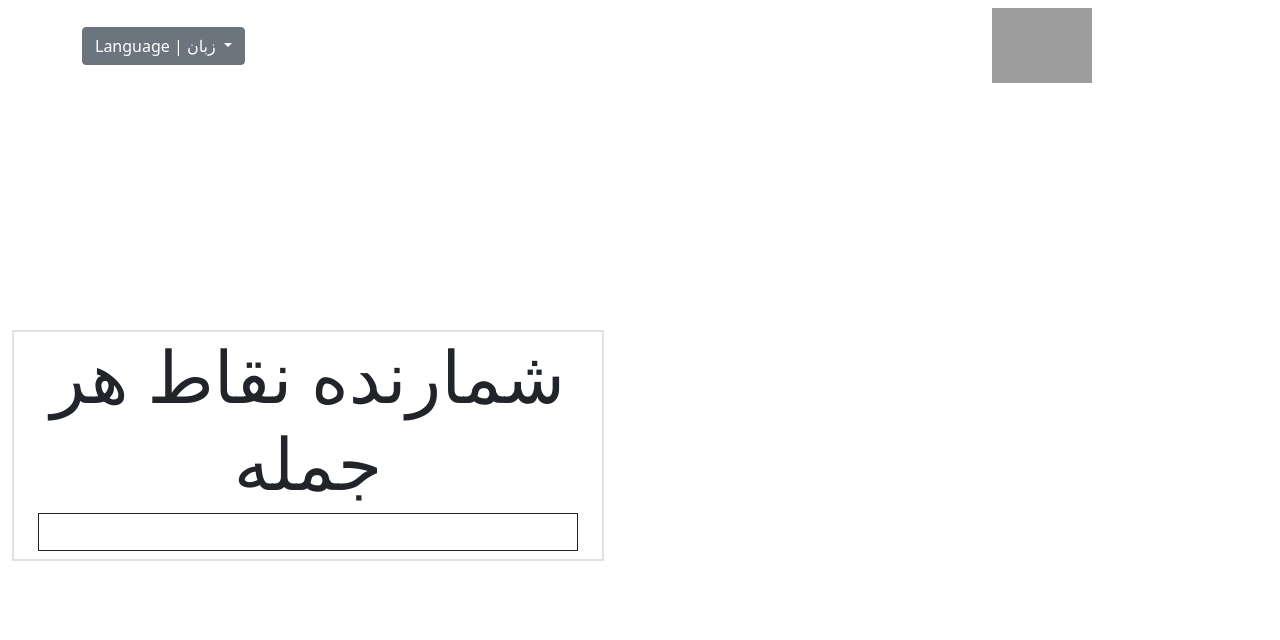
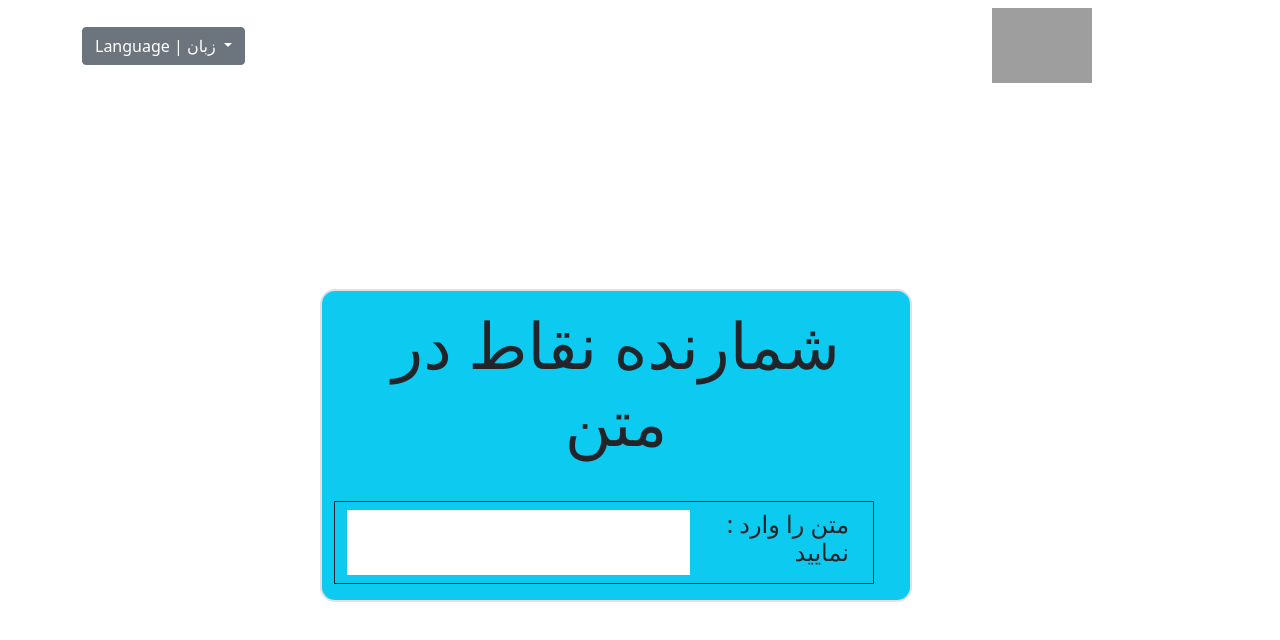
Before and after one commit to Sina-Ebadollahi/DotCounterFA, a Vue app: page / in a window 1280 px wide. Shown: the top 640 px of the page. Built offline with nearby package versions, Linux system fonts and the light colour scheme; grey boxes are pictures that could not be loaded.

Commit message:
fixing some style issues and upgrading texts to be reactive as language changes

```diff
--- a/src/App.vue
+++ b/src/App.vue
@@ -1,6 +1,4 @@
 <template>
-  <!-- <img alt="Vue logo" src="./assets/logo.png"> -->
-  <!-- <HelloWorld msg="Welcome to Your Vue.js App"/> -->
   <section :class="bg">
     <Navbar :appTheme="theme" :themeChanger="themeChanger" :changeLang="changeLang" />
   <CardComp :appTheme="theme" :lang="lang"  />
@@ -14,7 +12,7 @@ export default {
   data(){
     return{
       theme:'Light',
-      bg: "container-fluid  row min-vh-100 bg-white",
+      bg: "container-fluid justify-content-center  row min-vh-100 bg-white",
       lang: "Fa"
     }
   },
@@ -30,10 +28,10 @@ export default {
       },
       checkBackground(){
         if(this.theme == "Dark"){
-        this.bg = "container-fluid  row min-vh-100 bg-dark"
+        this.bg = "container-fluid justify-content-center  row min-vh-100 bg-dark"
       }
       else if(this.theme == "Light"){
-        this.bg = "container-fluid row min-vh-100 bg-white"
+        this.bg = "container-fluid justify-content-center row min-vh-100 bg-white"
       }
 
       },
--- a/src/components/Card-comp.vue
+++ b/src/components/Card-comp.vue
@@ -1,12 +1,13 @@
 <template>
-    <div class="col-6  align-items-center">
-        <div class="container-fluid row border border-2">
-            <div class="container">
-                <h1 class="display-2 text-center">{{ headerData }}</h1>
+    <div class="col-sm-6 justify-content-center  align-items-center">
+        <div class="container-fluid row border border-2 bg-info" style="border-radius: 15px;">
+            <div class="container my-3">
+                <h1 :class="'display-3 text-center ' + textColor">{{ headerData }}</h1>
             </div>
-            <h1 class="display-6 text-center fw-bold " v-if="dotsCount != 0">{{ dotsCount }} : تعداد نقاط </h1>
-        <div class="container border border-dark fw-bold h3">
-            <input class=" w-100 border-0 text-end" @input="changeInpVal"  type="text" name="" id="" >
+            <h1 :class="'display-6 text-center fw-bold '  + textColor " v-if="dotsCount != 0">{{ dotsCount }}{{ dotInfo }}</h1>
+        <div class="container border border-dark row fw-bold h3 my-3 py-2    ">
+            <input class="border-0 col-sm-8 text-end py-1" @input="changeInpVal"  type="text" name="" id="" >
+            <h4 :class="'h4 fw-italic col-sm-4 text-end ' + textColor">{{ inputLabel }}</h4>
         </div>
         </div>
     </div>
@@ -41,11 +42,17 @@ const chars = {
             return{
                 inpVal : "",
                 dotsCount: 0,
-                headerData: "شمارنده نقاط هر جمله"
+                headerData: "شمارنده نقاط در متن",
+                inputLabel: " : متن را وارد نمایید",
+                textColor: "text-dark",
+                dotInfo: " : تعداد نقاط در متن"
             }
         },
+
         updated(){
-            this.lang == 'En' ? this.headerData = "counter of any sentence" : this.headerData = "شمارنده نقاط هر جمله";
+            this.lang == 'En' ? this.headerData = "Persian Dot Counter" : this.headerData = "شمارنده نقاط در متن";
+            this.lang == 'En' ? this.dotInfo = "Dot Count : " : this.dotInfo = " : تعداد نقاط در متن";
+            this.appTheme == "Light" ? this.textColor = "text-dark" : this.textColor = "text-white";
         },
         methods:{
             changeInpVal(e){
```
Also changed, not shown: 1 other file (tests, documents, lock files or other folders).
